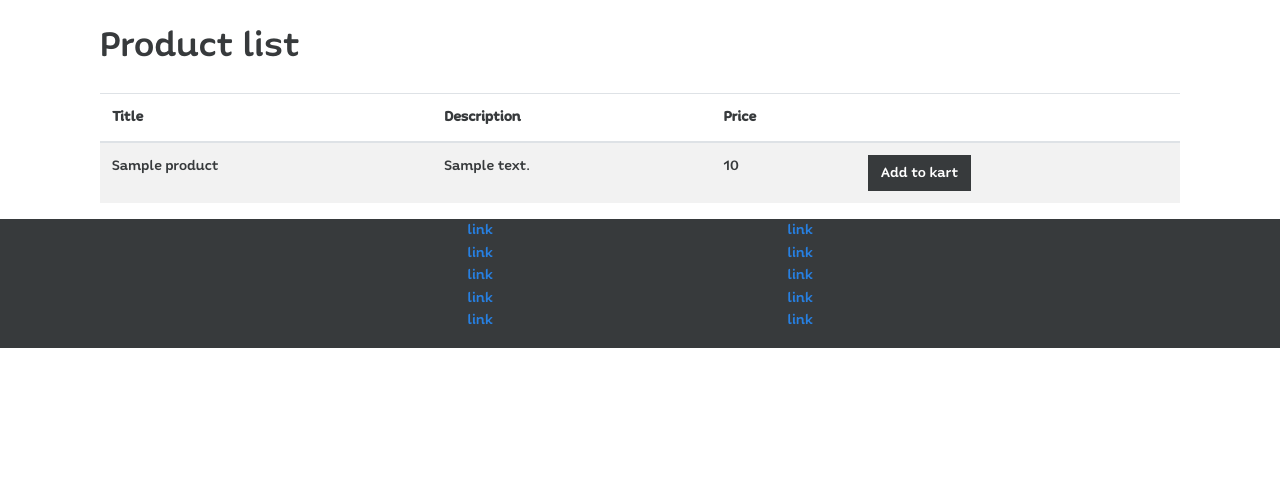
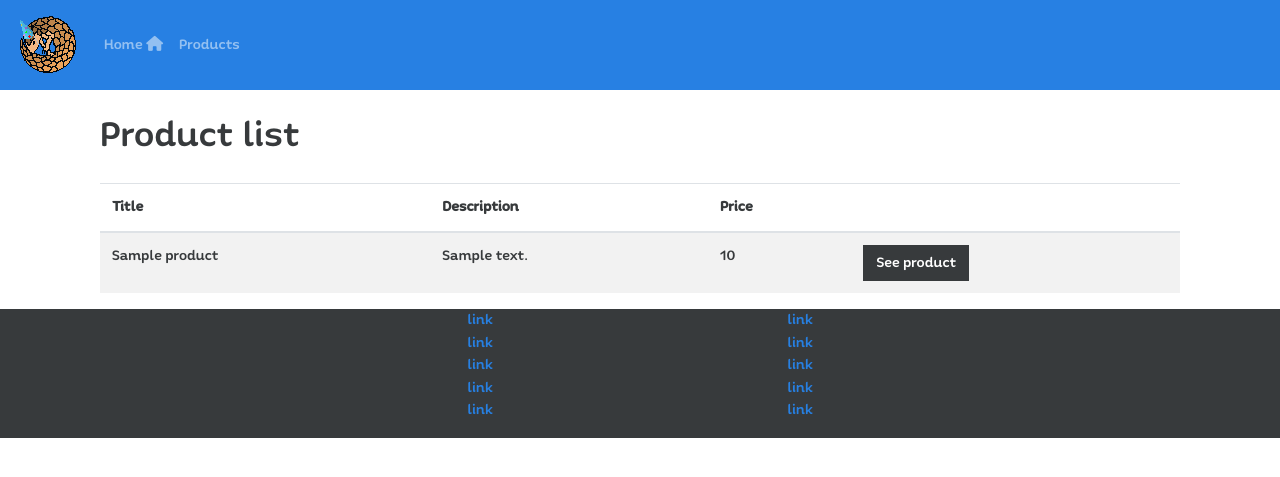
Before and after one commit to ScRalP/pangolri, a Symfony app: template templates/product/index.html.twig in a window 1280 px wide. Shown: the top 477 px of the page. Run offline with Twig, Linux system fonts and the light colour scheme; the template is opened without the code that fills it: most values are stand-ins (such as "Sample title", 1, 10 or a date in 2020); style sheets or scripts are compiled from the project's sources; some libraries are stand-ins or nearby versions.

Commit message:
ajout des images dans les assets

```diff
--- a/templates/default/index.html.twig
+++ b/templates/default/index.html.twig
@@ -4,6 +4,7 @@
 
 {% block body %}
     <h1>Pangolri</h1>
+
     <h2>Page d'accueil</h2>
     <p>
         Lorem ipsum dolor sit amet, consectetur adipiscing elit. Donec iaculis semper scelerisque. Ut at magna ex. Nunc erat est, commodo suscipit erat nec, fermentum gravida ligula. Nam vel dolor faucibus, viverra justo vitae, maximus quam. Aliquam accumsan viverra sem et molestie. Curabitur eleifend placerat ante, at ultrices purus aliquam eu. Aenean consectetur pellentesque lacus non imperdiet. Class aptent taciti sociosqu ad litora torquent per conubia nostra, per inceptos himenaeos. Proin imperdiet, orci sit amet elementum porttitor, nisi sem ultricies dui, eget congue mauris risus quis ipsum. Donec quis euismod arcu, nec posuere justo. Etiam facilisis pulvinar orci, at gravida diam tempor tristique.
--- a/templates/inc/navbar.html.twig
+++ b/templates/inc/navbar.html.twig
@@ -1,27 +1,18 @@
-{# <nav class="navbar navbar-expand-lg navbar-dark bg-primary">
-    <a class="navbar-brand" href="#">Navbar</a>
+<nav class="navbar navbar-expand-lg navbar-dark bg-primary">
+    <a class="navbar-brand" href={{ path('home') }}><img src={{ asset('build/images/pangolri.png') }}></a>
     <button class="navbar-toggler" type="button" data-toggle="collapse" data-target="#navbarColor01" aria-controls="navbarColor01" aria-expanded="false" aria-label="Toggle navigation">
         <span class="navbar-toggler-icon"></span>
     </button>
 
     <div class="collapse navbar-collapse" id="navbarColor01">
         <ul class="navbar-nav mr-auto">
-            <li class="nav-item active">
-                <a class="nav-link" href="#">Home <span class="sr-only">(current)</span></a>
+            <li class="nav-item">
+                <a class="nav-link" href={{ path('home') }}>Home <i class="fas fa-home"></i></a>
             </li>
             <li class="nav-item">
-                <a class="nav-link" href="#">Features</a>
+                <a class="nav-link" href={{ path('product_list') }}>Products</a>
             </li>
-            <li class="nav-item">
-                <a class="nav-link" href="#">Pricing</a>
-            </li>
-            <li class="nav-item">
-                <a class="nav-link" href="#">About</a>
-            </li>
+
         </ul>
-        <form class="form-inline my-2 my-lg-0">
-            <input class="form-control mr-sm-2" type="text" placeholder="Search">
-            <button class="btn btn-secondary my-2 my-sm-0" type="submit">Search</button>
-        </form>
     </div>
-</nav> #}
+</nav>
--- a/templates/product/index.html.twig
+++ b/templates/product/index.html.twig
@@ -22,7 +22,7 @@
                 <td>{{ product.title }}</td>
                 <td>{{ product.description }}</td>
                 <td>{{ product.price }}</td>
-                <td><a href={{ path('show_product',{'id' : product.id}) }}><button class="btn btn-secondary">Add to kart</button></a></td>
+                <td><a href={{ path('show_product',{'id' : product.id}) }}><button class="btn btn-secondary">See product</button></a></td>
             </tr>
         {% endfor %}
     </tbody>
--- a/templates/product/show.html.twig
+++ b/templates/product/show.html.twig
@@ -8,4 +8,6 @@
 
 <p>{{product.description}}</p>
 
+<a href={{ path('product_list') }}>Retour aux produits</a>
+
 {% endblock %}
--- a/webpack.config.js
+++ b/webpack.config.js
@@ -30,6 +30,11 @@ Encore
     //JS Entry
     .addEntry('animation', './assets/js/animation.js')
     //.addEntry('page2', './assets/js/page2.js')
+
+    .copyFiles({
+        from: './assets/images',
+        to: 'images/[name].[ext]',
+        })
 
 
     // When enabled, Webpack "splits" your files into smaller pieces for greater optimization.
```
Also changed, not shown: assets/images/pangolri.png (added).
